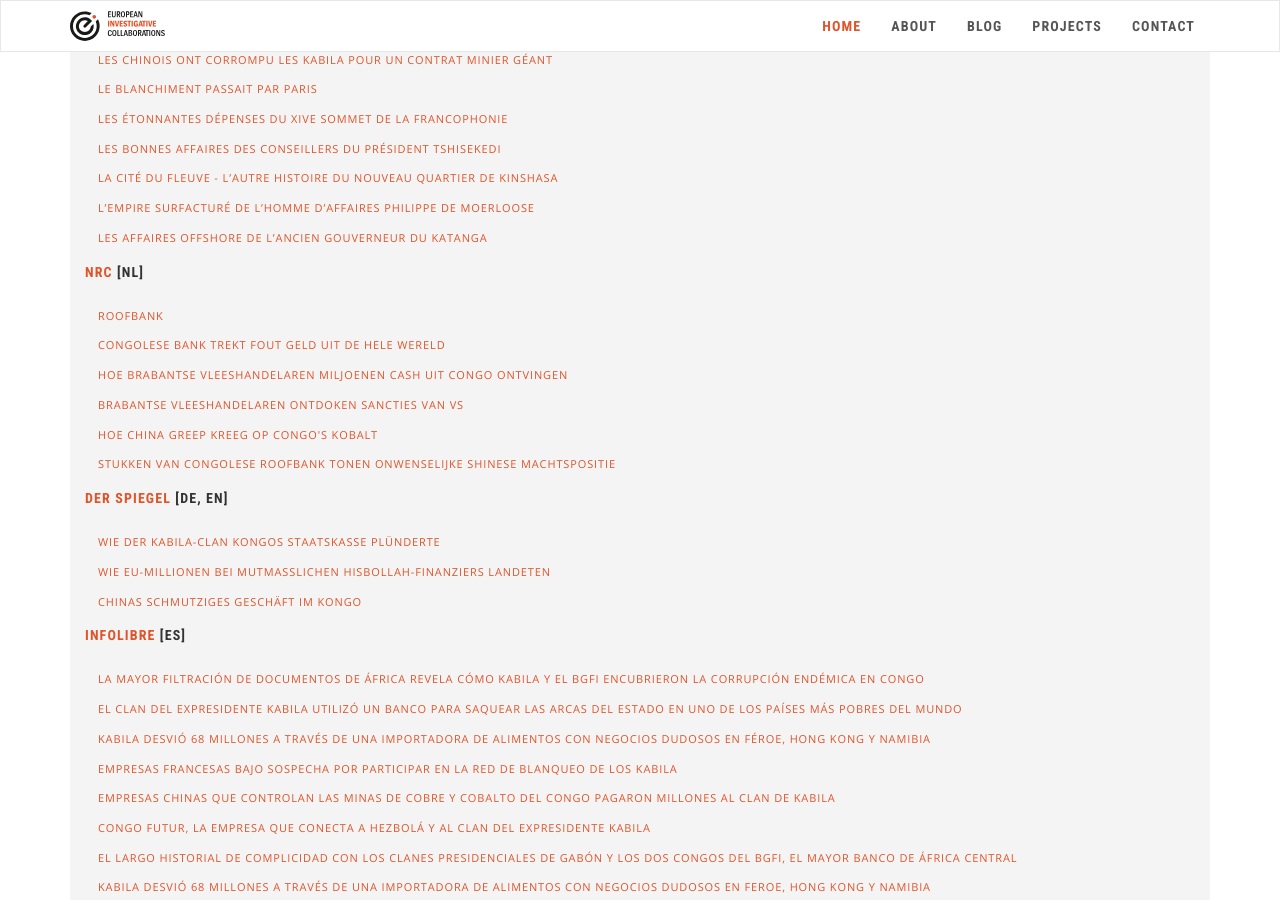
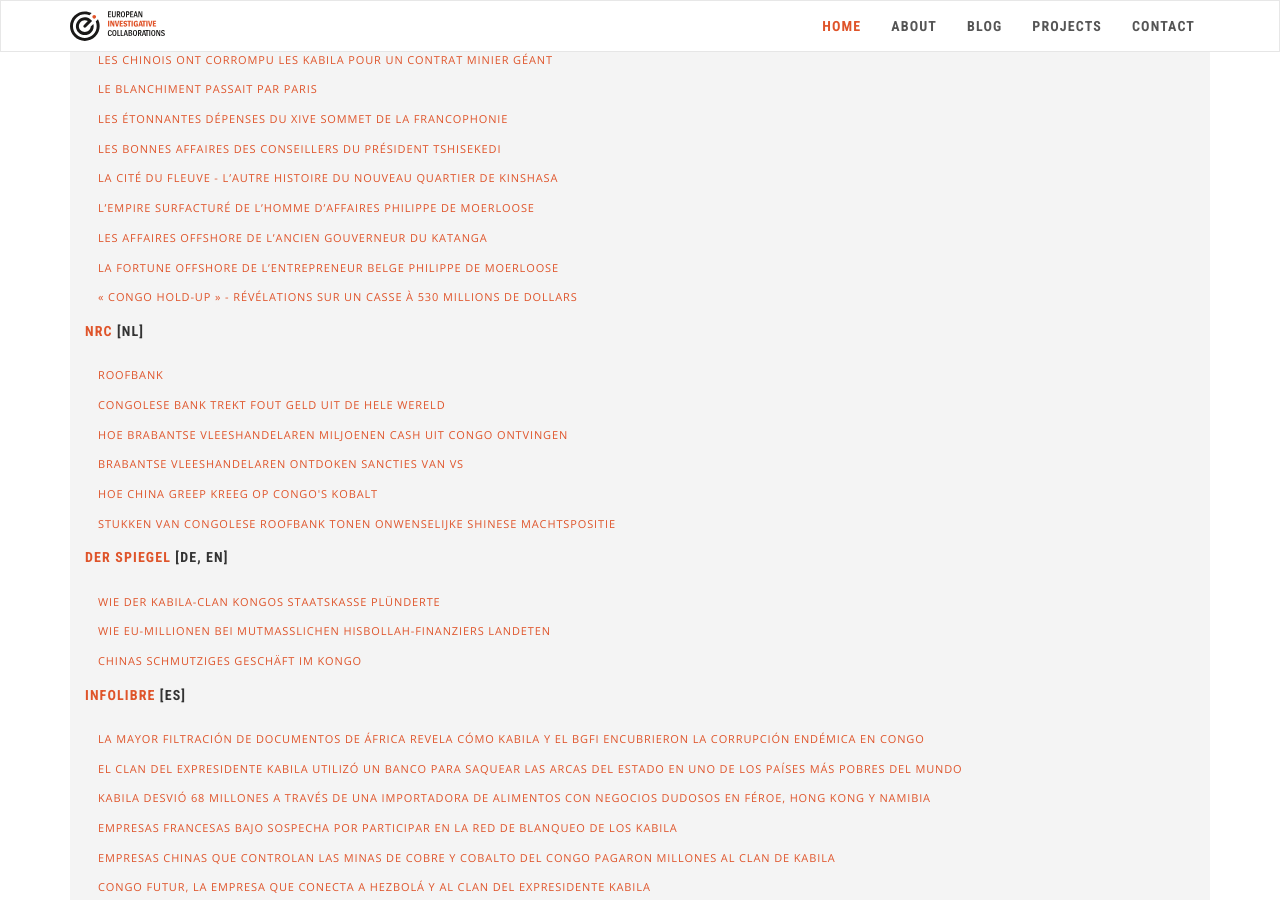
Before and after one commit to eic-network/eic-incubator.github.io, a Jekyll site: the page built from _projects/congo-holdup.md, in a window 1280 px wide and 900 px high, scrolled down 1654 px. Built offline with Jekyll 4.4.1, drawn with Linux system fonts in a browser that asks for light colours; nearby versions of some CDN libraries.

Commit message:
Update congo-holdup.md

```diff
--- a/_projects/congo-holdup.md
+++ b/_projects/congo-holdup.md
@@ -56,6 +56,10 @@ publications:
     url: https://www.mediapart.fr/journal/international/041221/congo-hold-l-empire-surfacture-de-l-homme-d-affaires-philippe-de-moerloose
   - name: Les affaires offshore de l’ancien gouverneur du Katanga
     url: https://www.mediapart.fr/journal/international/081221/congo-hold-les-affaires-offshore-de-l-ancien-gouverneur-du-katanga
+  - name: La fortune offshore de l’entrepreneur belge Philippe de Moerloose
+    url: https://www.mediapart.fr/journal/international/141221/congo-hold-la-fortune-offshore-de-l-entrepreneur-belge-philippe-de-moerloose
+  - name: « Congo hold-up » - révélations sur un casse à 530 millions de dollars
+    url: https://www.mediapart.fr/journal/international/161221/congo-hold-revelations-sur-un-casse-530-millions-de-dollars
   name: Mediapart
   url: https://www.mediapart.fr
 - lang: "[NL]"
```
